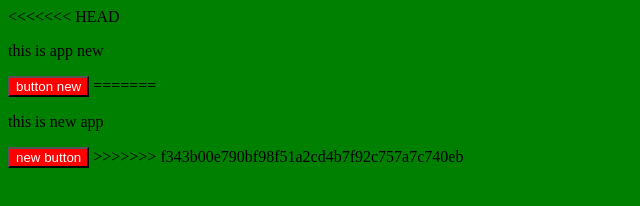
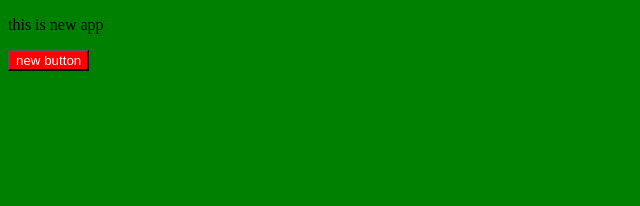
Before and after one commit to ngaly277/git-tutorial, a plain HTML site: page index.html in a window 1280 px wide. Shown: the whole page, without its empty margins (0-640 px from the left). Drawn offline with Linux system fonts and the light colour scheme.

Commit message:
solve confict

```diff
--- a/index.html
+++ b/index.html
@@ -8,12 +8,7 @@
     <link rel="stylesheet" href="index2.css">
 </head>
 <body>
-<<<<<<< HEAD
-    <p>this is app new</p>
-    <button>button new</button>
-=======
     <p>this is new app</p>
     <button>new button</button>
->>>>>>> f343b00e790bf98f51a2cd4b7f92c757a7c740eb
 </body>
 </html>
```
